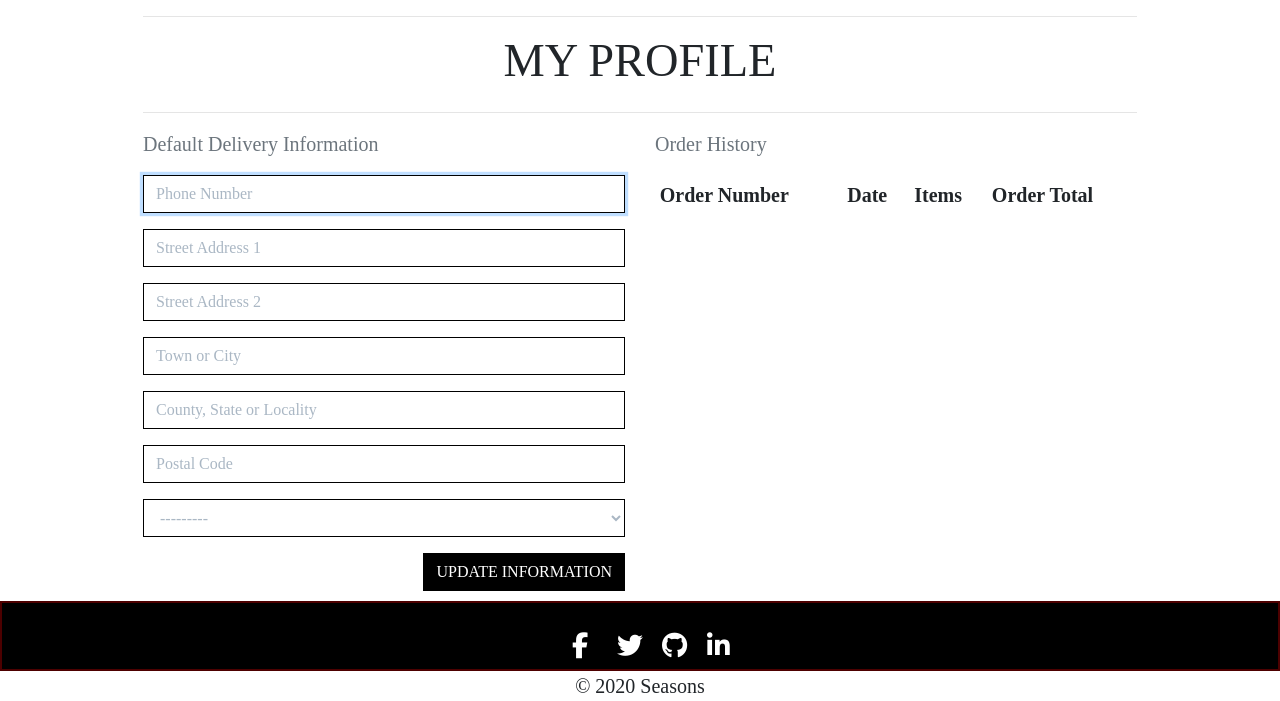
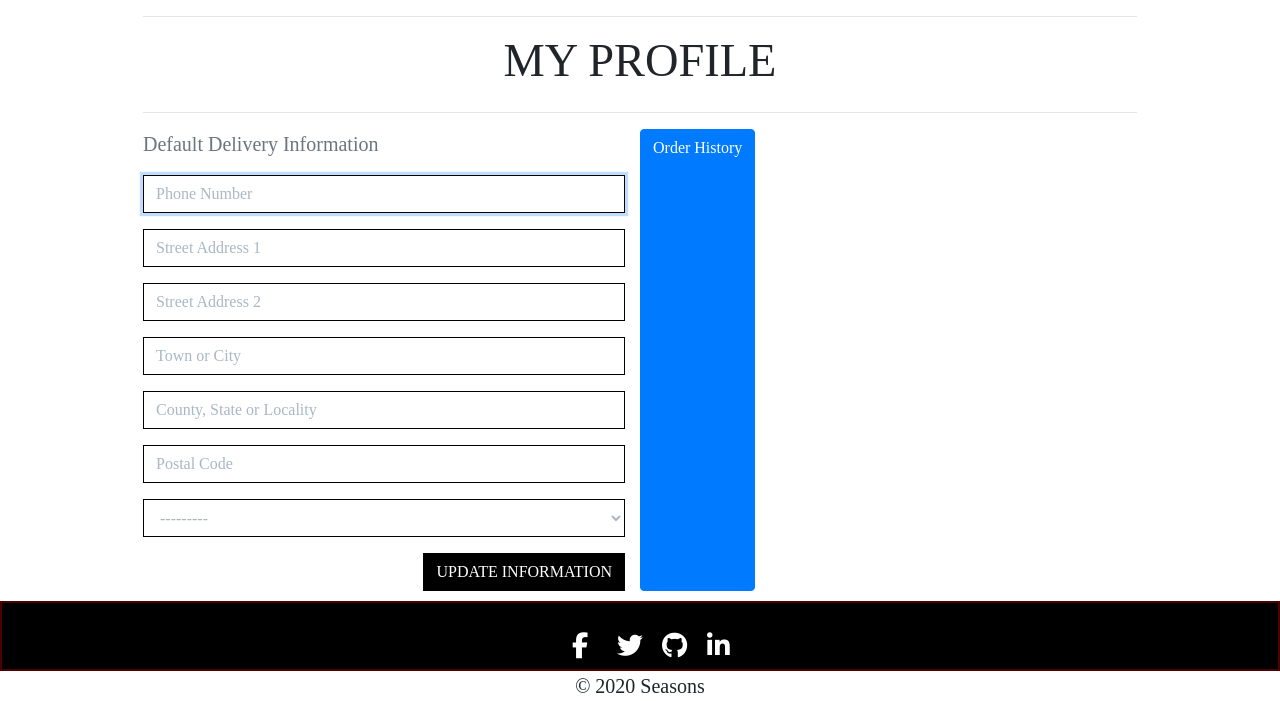
Before and after one commit to jimbobding/seasons, a Django app: page /profiles/ in a window 1280 px wide. Shown: the part 237-938 px from the top of the page. Run offline with Django 3.2, Linux system fonts and the light colour scheme; the visitor is signed in with stand-in values (Sample User, id 1); data comes from the database, SQL or seed files in the repository; data that the repository does not hold is empty; parts of the project's set-up code (start-up, migrations or seed data) failed here and were passed over; some libraries are stand-ins or nearby versions.

Commit message:
fixed link between profile page and order details page, imported dj_database_url

```diff
--- a/profiles/templates/profiles/order_history.html
+++ b/profiles/templates/profiles/order_history.html
@@ -18,7 +18,7 @@
                             {% for order in orders %}
                                 <tr>
                                     <td>
-                                        <a href="{% url 'order_history' order.order_number %}"
+                                        <a href="{% url 'order_history' %}"
                                         title="{{ order.order_number }}">
                                             {{ order.order_number|truncatechars:6 }}
                                         </a>
--- a/profiles/templates/profiles/profile.html
+++ b/profiles/templates/profiles/profile.html
@@ -32,47 +32,10 @@
                     <button class="btn btn-black rounded-0 text-uppercase float-right">Update Information</button>
                 </form>
             </div>
-            <div class="col-12 col-lg-6">
-                <p class="text-muted">Order History</p>
-                <div class="order-history table-responsive">
-                    <table class="table table-sm table-borderless">
-                        <thead>
-                            <tr>
-                                <th>Order Number</th>
-                                <th>Date</th>
-                                <th>Items</th>
-                                <th>Order Total</th>
-                            </tr>
-                        </thead>
-                        <tbody>
-                            {% for order in orders %}
-                                <tr>
-                                    <td>
-                                        <a href="{% url 'order_history' order.order_number %}"
-                                        title="{{ order.order_number }}">
-                                            {{ order.order_number|truncatechars:6 }}
-                                        </a>
-                                    </td>
-                                    <td>{{ order.date }}</td>
-                                    <td>
-                                        <ul class="list-unstyled">
-                                            {% for item in order.lineitems.all %}
-                                                <li class="small">
-                                                    {% if item.product.has_sizes %}
-                                                        Size {{ item.product.size|upper }}
-                                                    {% endif %}{{ item.product.name }} x{{ item.quantity }}
-                                                </li>
-                                            {% endfor %}
-                                        </ul>
-                                    </td>
-                                    <td>${{ order.grand_total }}</td>
-                                </tr>
-                            {% endfor %}
-                        </tbody>
-                    </table>
-                </div>
-            </div>
+
+             <a href="{% url 'order_history'  %}" class="btn btn-primary">Order History</a>
         </div>
+
 {% endblock %}
 
 {% block postloadjs %}
--- a/profiles/urls.py
+++ b/profiles/urls.py
@@ -3,6 +3,8 @@ from . import views
 
 urlpatterns = [
     path('', views.profile, name='profile'),
-    path('order_history/<order_number>', views.order_history, name='order_history'),
+    path('order-history/', views.order_history, name='order_history'),
+    path('order_details/<order_number>', views.order_details,
+         name='order_details'),
 
 ]
--- a/profiles/views.py
+++ b/profiles/views.py
@@ -32,18 +32,28 @@ def profile(request):
     return render(request, template, context)
 
 
-def order_history(request, order_number):
+@login_required
+def order_history(request):
+    profile = get_object_or_404(UserProfile, user=request.user)
+    order = profile.orders.all()
+
+    template = 'profiles/order_history.html'
+    context = {
+        'orders': order,
+    }
+
+    return render(request, template, context)
+
+
+@login_required
+def order_details(request, order_number):
     order = get_object_or_404(Order, order_number=order_number)
-
     messages.info(request, (
-        f'This is a past confirmation for order number {order_number}. '
-        'A confirmation email was sent on the order date.'
+        f'This is a past confirmation for order number {order_number}.'
     ))
 
     template = 'checkout/checkout_success.html'
     context = {
         'order': order,
-        'from_profile': True,
     }
-
     return render(request, template, context)
```
Also changed, not shown: requiremenst.txt (added, +17 -0 lines), seasons/settings.py (+11 -4 lines).
